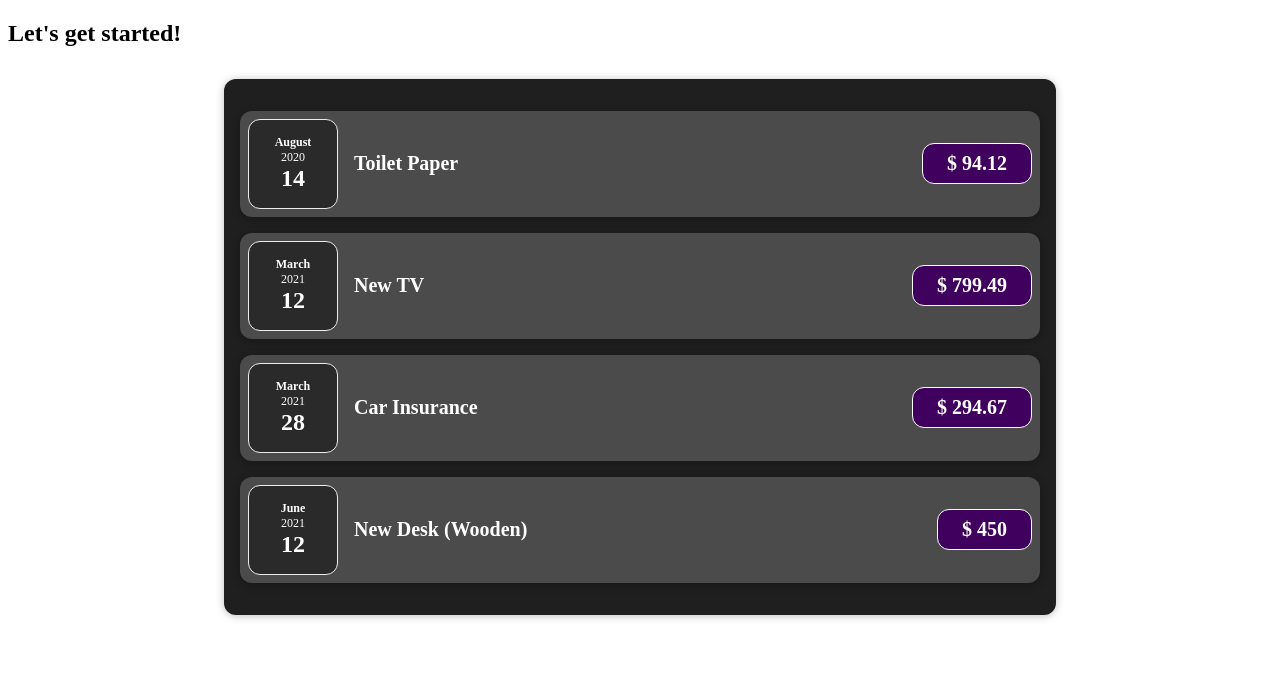
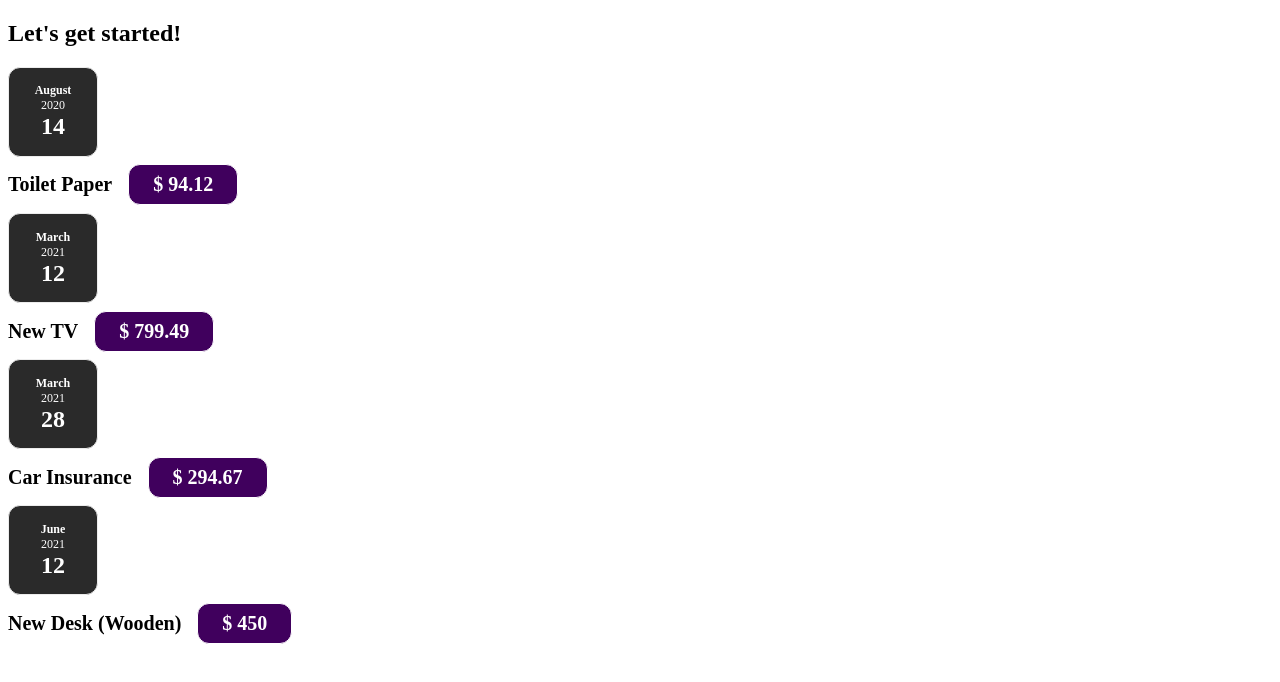
Before and after one commit to VinuBalagopalAP/Starting-With-React, a React (Create React App) app: page / in a window 1280 px wide. Shown: the top 682 px of the page. Built offline with nearby package versions, Linux system fonts and the light colour scheme.

Commit message:
The Concept of "Composition" ("children props")

```diff
--- /dev/null
+++ b/src/components/Card.css
@@ -0,0 +1,4 @@
+.card {
+  border-radius: 12px;
+  box-shadow: 0 1px 8px rgba(0, 0, 0, 0.25);
+}
--- /dev/null
+++ b/src/components/Card.js
@@ -0,0 +1,9 @@
+import "./Card.css";
+
+function Card(props) {
+  const classes = "card" + props.className;
+
+  return <div className={classes}> {props.children} </div>;
+}
+
+export default Card;
--- a/src/components/ExpenseItem.css
+++ b/src/components/ExpenseItem.css
@@ -2,10 +2,10 @@
   display: flex;
   justify-content: space-between;
   align-items: center;
-  box-shadow: 0 2px 8px rgba(0, 0, 0, 0.25);
+  /* box-shadow: 0 2px 8px rgba(0, 0, 0, 0.25); */
   padding: 0.5rem;
   margin: 1rem 0;
-  border-radius: 12px;
+  /* border-radius: 12px; */
   background-color: #4b4b4b;
 }
 
--- a/src/components/ExpenseItem.js
+++ b/src/components/ExpenseItem.js
@@ -1,15 +1,16 @@
+import ExpenseDate from "./ExpenseDate.js";
 import "./ExpenseItem.css";
-import ExpenseDate from "./ExpenseDate.js";
+import Card from "./Card";
 
 function ExpenseItem(props) {
   return (
-    <div className="expense-item">
+    <Card className="expense-item">
       <ExpenseDate date={props.date} />
       <div className="expense-item__description">
         <h2>{props.title}</h2>
         <div className="expense-item__price"> $ {props.amount}</div>
       </div>
-    </div>
+    </Card>
   );
 }
 
--- a/src/components/Expenses.js
+++ b/src/components/Expenses.js
@@ -1,9 +1,10 @@
+import Card from "./Card";
 import ExpenseItem from "./ExpenseItem";
 import "./Expenses.css";
 
 function Expenses(props) {
   return (
-    <div className="expenses">
+    <Card className="expenses">
       <ExpenseItem
         title={props.items[0].title}
         amount={props.items[0].amount}
@@ -25,7 +26,7 @@
         amount={props.items[3].amount}
         date={props.items[3].date}
       />
-    </div>
+    </Card>
   );
 }
 
```
